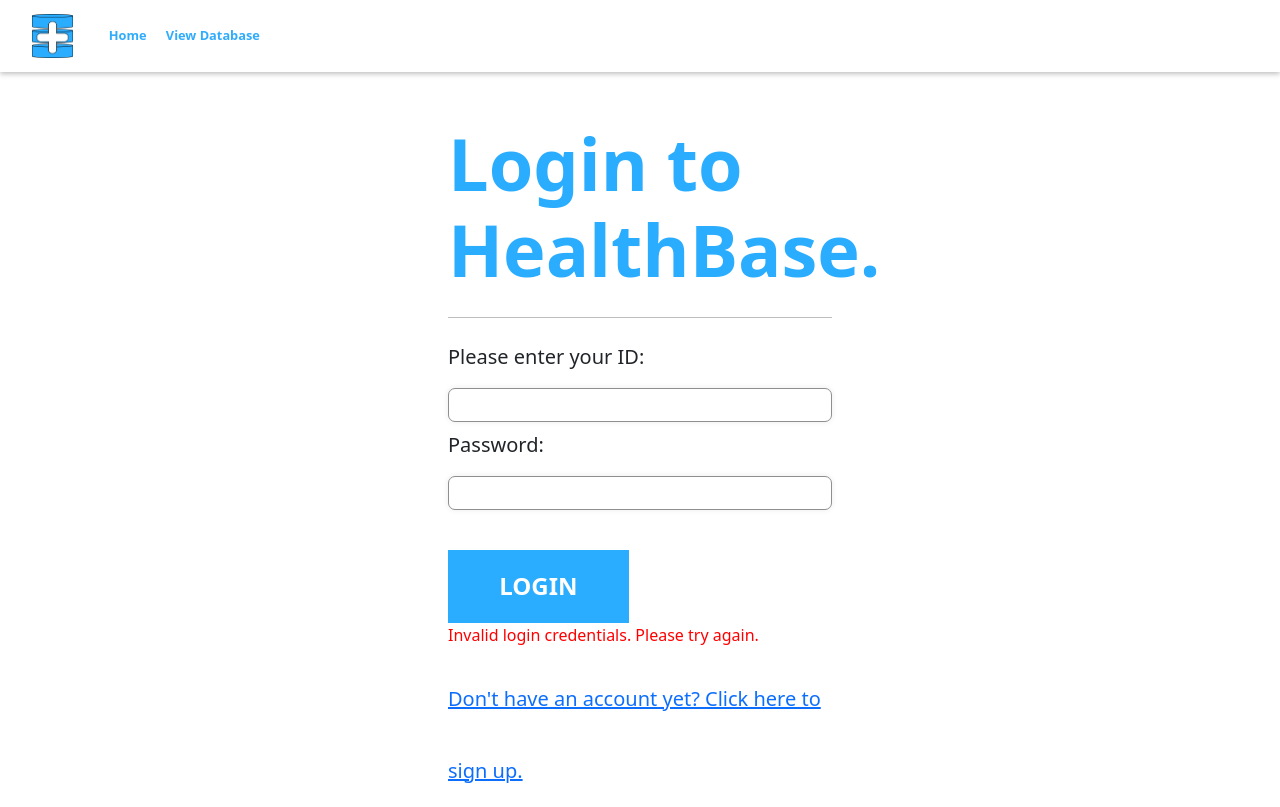
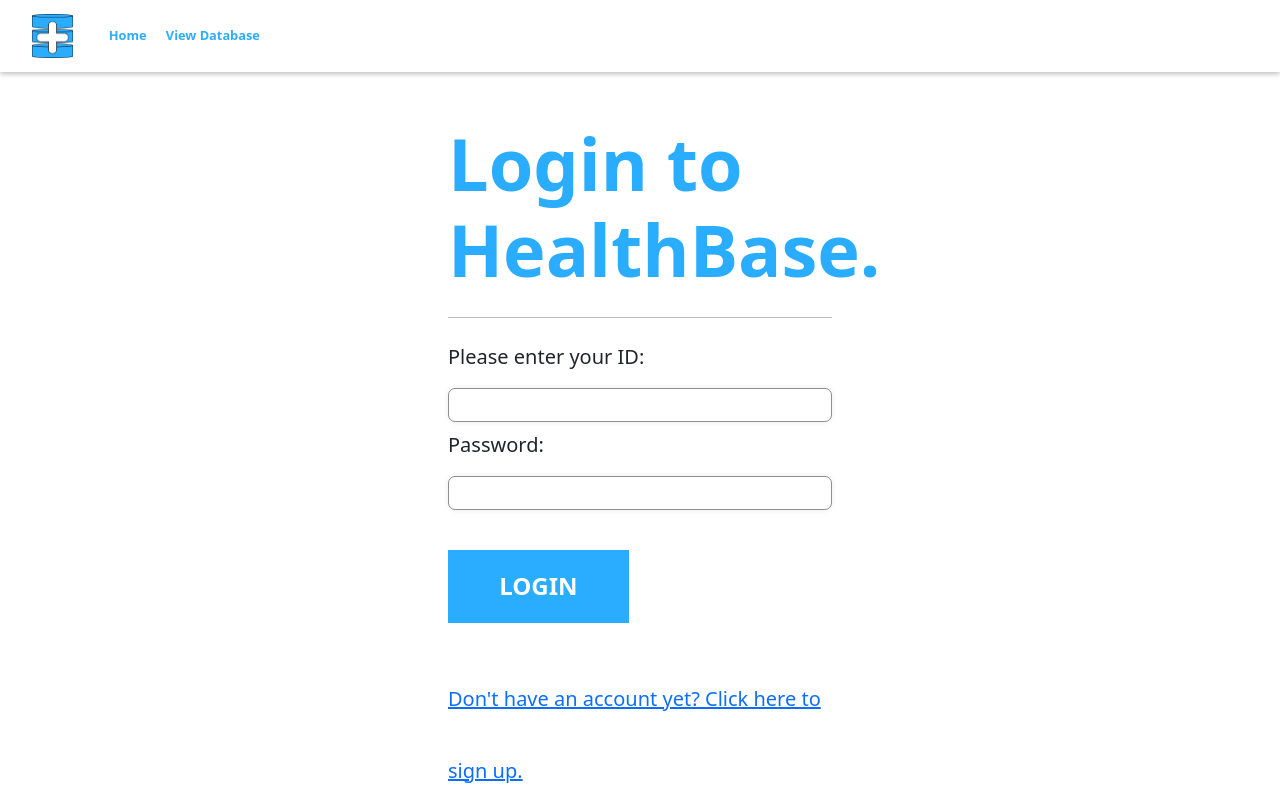
Before and after one commit to coderpr0grammer/healthbase, a React (Create React App) app: page /login in a window 1280 px wide. Built offline with nearby package versions, Linux system fonts and the light colour scheme.

Commit message:
updated loginpage.jsx

```diff
--- a/src/Pages/LoginPage.jsx
+++ b/src/Pages/LoginPage.jsx
@@ -48,7 +48,7 @@ function Login ({user}) {
                 <input className = "inputTextBox" type="password" onChange={handleChange} name="password" required/>
                 <input className="inputSiteButton" type="submit" value="LOGIN"/>
             </form>
-            <p className={`passStatus ${!passStatus ? 'incorrect' : ''}`}>Invalid login credentials. Please try again.</p>
+            <p className={`passStatus ${passStatus==false ? 'incorrect' : ''}`}>Invalid login credentials. Please try again.</p>
             <Link to="/signup" className="redirectLink">Don't have an account yet? Click here to sign up.</Link>
         </div>
     )
```
